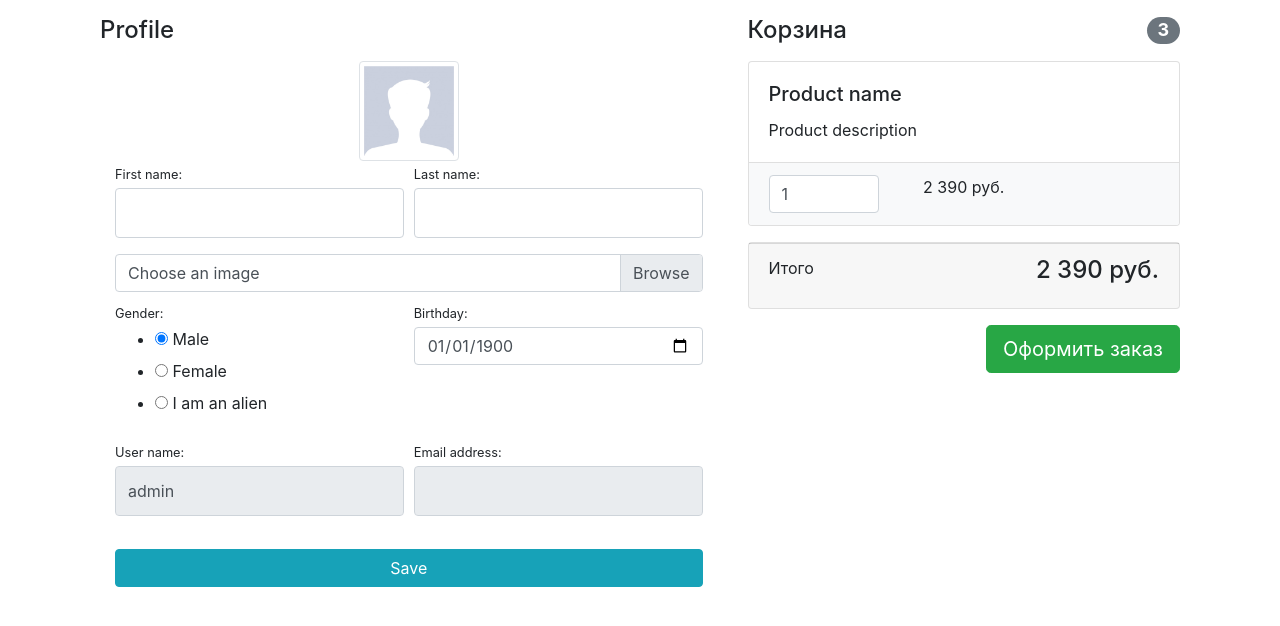
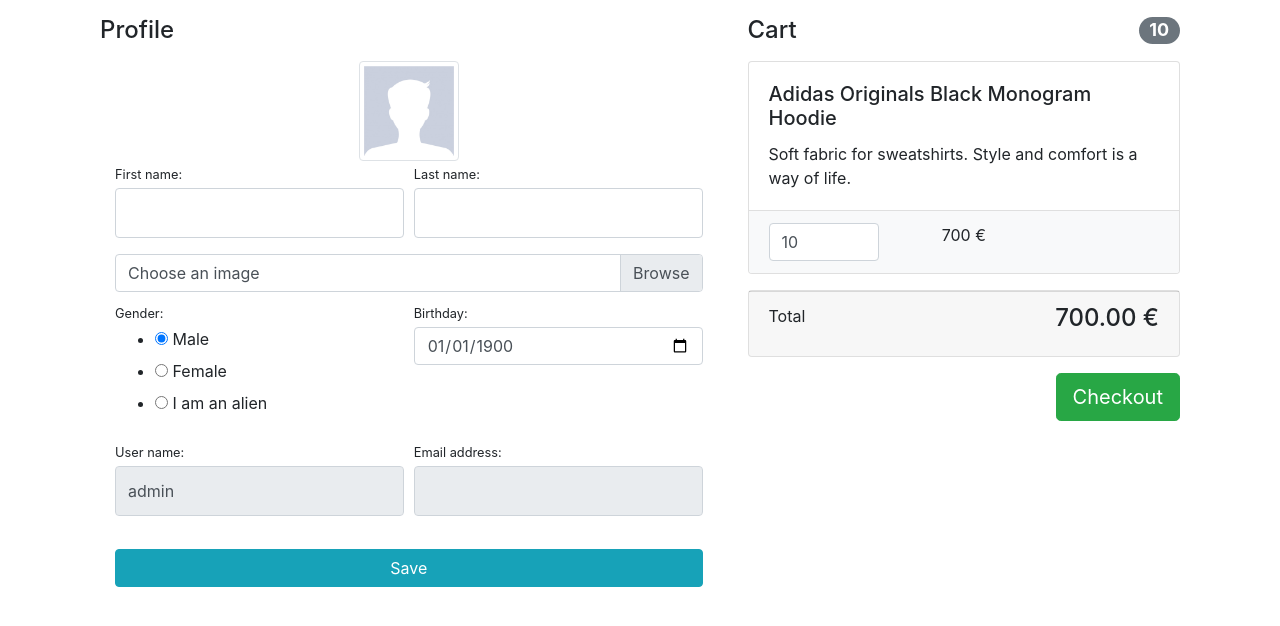
Before and after one commit to Serg-f/f_store, a Django app: page /users/profile/ in a window 1280 px wide. Shown: the part 56-682 px from the top of the page. Run offline with Django 3.2, Linux system fonts and the light colour scheme; a user stored in the database is signed in; data comes from the database, SQL or seed files in the repository; tables that the repository leaves empty hold one stand-in row (values such as "Sample post"); some libraries are stand-ins or nearby versions.

Commit message:
module 5 completed

```diff
--- a/products/admin.py
+++ b/products/admin.py
@@ -1,5 +1,5 @@
 from django.contrib import admin
-from products.models import Products, ProdCategory
+from products.models import Product, ProdCategory
 
-admin.site.register(Products)
+admin.site.register(Product)
 admin.site.register(ProdCategory)
--- a/products/models.py
+++ b/products/models.py
@@ -1,4 +1,6 @@
 from django.db import models
+
+from users.models import User
 
 
 class ProdCategory(models.Model):
@@ -9,7 +11,7 @@ class ProdCategory(models.Model):
         return self.name
 
 
-class Products(models.Model):
+class Product(models.Model):
     name = models.CharField(max_length=250)
     description = models.TextField()
     image = models.ImageField(upload_to='prod_images/')
@@ -19,3 +21,26 @@ class Products(models.Model):
 
     def __str__(self):
         return f'{self.category} | {self.name}'
+
+
+class CartQuerySet(models.QuerySet):
+    def total_quantity(self):
+        return sum(item.quantity for item in self)
+
+    def total_cost(self):
+        return sum(item.cost() for item in self)
+
+
+class CartItem(models.Model):
+    product = models.ForeignKey(to=Product, on_delete=models.CASCADE)
+    user = models.ForeignKey(to=User, on_delete=models.CASCADE)
+    quantity = models.PositiveSmallIntegerField(default=0)
+    create = models.DateTimeField(auto_now_add=True)
+
+    objects = CartQuerySet.as_manager()
+
+    def __str__(self):
+        return f'{self.user.username} | {self.product}: {self.quantity}'
+
+    def cost(self):
+        return self.quantity * self.product.price
--- a/products/templates/products/products.html
+++ b/products/templates/products/products.html
@@ -68,11 +68,13 @@
                                     <h4 class="card-title">
                                         <a href="#">{{ prod.name }}</a>
                                     </h4>
-                                    <h5>{{ prod.price }} €</h5>
+                                    <h5>{{ prod.price|floatformat:"-2" }} €</h5>
                                     <p class="card-text">{{ prod.description }}</p>
                                 </div>
                                 <div class="card-footer text-center">
+                                    <a href="{% url 'products:cart_add' prod.id %}">
                                     <button type="button" class="btn btn-outline-success">Add to cart</button>
+                                    </a>
                                 </div>
                             </div>
                         </div>
--- a/products/urls.py
+++ b/products/urls.py
@@ -1,7 +1,10 @@
 from django.urls import path
-from products.views import products
+from products.views import products, cart_add, cart_remove
+
 app_name = 'products'
 
 urlpatterns = [
     path('', products, name='index'),
+    path('cart/add/<int:product_id>', cart_add, name='cart_add'),
+    path('cart/remove/<int:cart_item_id>', cart_remove, name='cart_remove'),
 ]
--- /dev/null
+++ b/users/templates/users/cart.html
@@ -0,0 +1,45 @@
+{% load custom_filters %}
+{% if cart_items %}
+    <h4 class="mt-3 mb-3 d-flex justify-content-between align-items-center mb-3">
+        Cart <span class="badge badge-secondary badge-pill">{{ cart_items.total_quantity }}</span>
+    </h4>
+
+    {% for cart_item in cart_items %}
+        <div class="card mb-3">
+            <div class="card-body">
+                <h5 class="card-title">{{ cart_item.product.name }}</h5>
+                <p class="card-text">{{ cart_item.product.description }}</p>
+            </div>
+            <ul class="list-group list-group-flush">
+                <li class="list-group-item bg-light">
+                    <div class="row text-center">
+                        <div class="col-lg-4">
+                            <input name="basketID" type="number" class="form-control"
+                                   value="{{ cart_item.quantity }}" min="0">
+                        </div>
+                        <div class="col-lg-4">{{ cart_item.cost|floatformat:"-2" }} €</div>
+                        <div class="col-lg-4">
+                            <a href="{% url 'products:cart_remove' cart_item.id %}">
+                                <i class="fas fa-trash"></i>
+                            </a>
+                        </div>
+                    </div>
+                </li>
+            </ul>
+        </div>
+    {% endfor %}
+
+    <div class="card mb-3">
+        <div class="card-footer">
+            <p class="float-left">Total</p>
+            <h4 class="float-right">{{ cart_items.total_cost }} €</h4>
+        </div>
+    </div>
+    <a class="btn btn-success btn-lg float-right" href="../orders/order-create.html">
+        Checkout
+    </a>
+{% else %}
+    <h4 class="mt-3 mb-3 text-center">
+        Cart is empty
+    </h4>
+{% endif %}
--- a/users/templates/users/profile.html
+++ b/users/templates/users/profile.html
@@ -82,40 +82,7 @@
 
             </div>
             <div class="col-lg-5">
-                <h4 class="mt-3 mb-3 d-flex justify-content-between align-items-center mb-3">
-                    Корзина <span class="badge badge-secondary badge-pill">3</span>
-                </h4>
-                <div class="card mb-3">
-                    <div class="card-body">
-                        <h5 class="card-title">Product name</h5>
-                        <p class="card-text">Product description</p>
-                    </div>
-                    <ul class="list-group list-group-flush">
-                        <li class="list-group-item bg-light">
-                            <div class="row text-center">
-                                <div class="col-lg-4">
-                                    <input name="basketID" type="number" class="form-control"
-                                           value="1" min="0">
-                                </div>
-                                <div class="col-lg-4">2 390 руб.</div>
-                                <div class="col-lg-4">
-                                    <a href="#">
-                                        <i class="fas fa-trash"></i>
-                                    </a>
-                                </div>
-                            </div>
-                        </li>
-                    </ul>
-                </div>
-                <div class="card mb-3">
-                    <div class="card-footer">
-                        <p class="float-left">Итого</p>
-                        <h4 class="float-right">2 390 руб.</h4>
-                    </div>
-                </div>
-                <a class="btn btn-success btn-lg float-right" href="../orders/order-create.html">
-                    Оформить заказ
-                </a>
+                {% include 'users/cart.html' %}
             </div>
         </div>
     </div>
--- a/users/views.py
+++ b/users/views.py
@@ -1,7 +1,8 @@
-from django.shortcuts import render, HttpResponseRedirect, redirect
+from django.contrib.auth.decorators import login_required
+from django.shortcuts import render, redirect
+from products.models import CartItem
 from users.forms import UserLoginForm, UserRegisterForm, UserProfileForm
 from django.contrib import auth, messages
-from django.urls import reverse
 
 
 def login(request):
@@ -32,6 +33,7 @@ def register(request):
     return render(request, 'users/register.html', context)
 
 
+@login_required
 def profile(request):
     if request.method == 'POST':
         form = UserProfileForm(instance=request.user, data=request.POST, files=request.FILES)
@@ -40,7 +42,12 @@ def profile(request):
             messages.success(request, 'Your profile data has successfully changed!')
             return redirect('users:profile')
     form = UserProfileForm(instance=request.user)
-    context = {'title': 'User profile', 'form': form}
+    cart_items = CartItem.objects.filter(user=request.user)
+    context = {
+        'title': 'User profile',
+        'form': form,
+        'cart_items': cart_items,
+    }
     return render(request, 'users/profile.html', context)
 
 
```
Also changed, not shown: f_store/settings.py (+1 -6 lines), products/views.py (+18 -2 lines), db.sqlite3, products/migrations/0002_auto_20230722_2003.py (added), products/migrations/0003_alter_cartitem_create.py (added), users/templatetags/custom_filters.py (line endings or trailing spaces).
